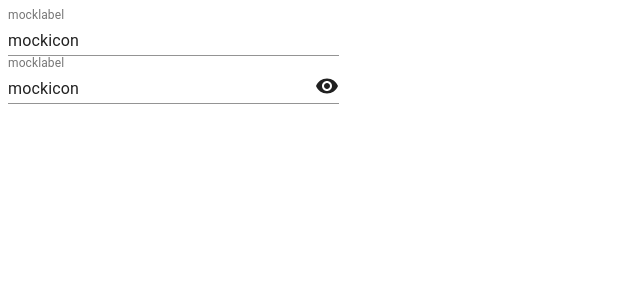
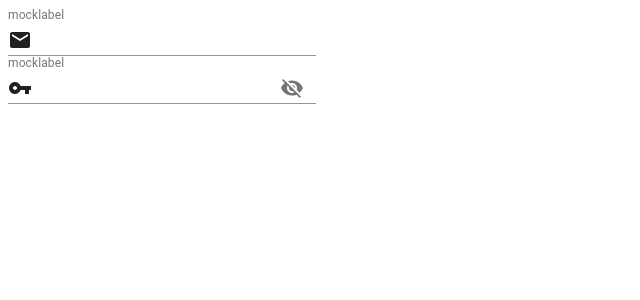
Before and after one commit to NULL-header/fec-frontend, a React app: page / in a window 1280 px wide. Shown: the top 300 px of the page, without its empty margins (0-640 px from the left). Built offline with nearby package versions, Linux system fonts and the light colour scheme.

Commit message:
update: fix bugs to ajust LoginContainer and InputPlace and ToggleEyeIcon

```diff
--- a/src/components/InputPlace/index.tsx
+++ b/src/components/InputPlace/index.tsx
@@ -3,32 +3,36 @@ import { Tooltip, TextField, InputAdornment } from "@material-ui/core";
 
 interface InputPlaceProps extends BaseComponent {
   className?: string;
-  children: JSX.Element | JSX.Element[];
+  children: React.ReactNode | React.ReactNode[];
   tip: string;
   label: string;
   type: string;
 }
 
 export const InputPlace: React.FC<InputPlaceProps> = (props) => {
-  const { startIcon, endIcon } = openItemsFromArray(
+  const { startIcon, endIconOptional } = openItemsFromArray(
     {
       startIcon: undefined,
-      endIcon: undefined,
+      endIconOptional: undefined,
     },
     props.children
   );
 
+  const endIcon =
+    endIconOptional == null ? undefined : (
+      <InputAdornment position="end">{endIconOptional}</InputAdornment>
+    );
+
   return (
     <Tooltip title={props.tip} className={props.className}>
       <TextField
+        type={props.type}
         label={props.label}
         InputProps={{
           startAdornment: (
             <InputAdornment position="start">{startIcon}</InputAdornment>
           ),
-          endAdornment: (
-            <InputAdornment position="end">{endIcon}</InputAdornment>
-          ),
+          endAdornment: endIcon,
         }}
       />
     </Tooltip>
--- a/src/components/LoginContaier/index.tsx
+++ b/src/components/LoginContaier/index.tsx
@@ -1,6 +1,8 @@
 import React, { useState } from "react";
 import { FormControl } from "@material-ui/core";
 import update from "immutability-helper";
+import VpnKey from "@material-ui/icons/VpnKey";
+import Email from "@material-ui/icons/Email";
 
 import { InputPlace } from "../InputPlace";
 import { ToggleEyeIcon } from "../ToggleEyeIcon";
@@ -11,15 +13,15 @@ interface LoginContainerProps extends BaseComponent {
 
 type History = loginFormData[];
 
-type EyeStateType = "show" | "hidden";
-
 interface loginFormData {
-  eyeState: EyeStateType;
+  isShow: boolean;
 }
 
 export const LoginContainer: React.FC<LoginContainerProps> = (props) => {
-  const [history, setHistory] = useState([{ eyeState: "show" }] as History);
+  const [history, setHistory] = useState([{ isShow: false }] as History);
   const current = history[history.length - 1];
+  const isShow = current.isShow;
+  const inputType = isShow ? "text" : "password";
 
   const insertHisotry = (arg: loginFormData) => {
     const next = update(history, { $push: [arg] });
@@ -28,46 +30,22 @@ export const LoginContainer: React.FC<LoginContainerProps> = (props) => {
 
   const onClickEye = () => {
     const next = update(current, {
-      eyeState: { $set: eyeStateGen.next().value },
+      isShow: { $set: !isShow },
     });
     insertHisotry(next);
   };
 
-  const eyeState = current.eyeState;
   return (
     <div className={props.className}>
       <FormControl>
         <InputPlace tip="mocktip" label="mocklabel" type="TextField">
-          <div>mockicon</div>
+          <Email />
         </InputPlace>
-        <InputPlace tip="mocktip" label="mocklabel" type={eyeState}>
-          <div>mockicon</div>
-          <ToggleEyeIcon {...{ onClick: onClickEye, eyeState }} />
+        <InputPlace tip="mocktip" label="mocklabel" type={inputType}>
+          <VpnKey />
+          <ToggleEyeIcon {...{ onClick: onClickEye, isShow }} />
         </InputPlace>
       </FormControl>
     </div>
   );
 };
-
-const toggleEyeStete = (arg: EyeStateType): EyeStateType => {
-  let state;
-  switch (arg) {
-    case "show":
-      state = "hidden";
-      break;
-    case "hidden":
-      state = "show";
-      break;
-    default:
-      throw new Error("It may be happened some bugs");
-  }
-  return state as EyeStateType;
-};
-
-const eyeStateGen = (function* () {
-  let value = "show" as EyeStateType;
-  while (true) {
-    const arg: EyeStateType = yield value;
-    value = toggleEyeStete(arg == null ? value : arg);
-  }
-})();
--- a/src/components/ToggleEyeIcon/index.tsx
+++ b/src/components/ToggleEyeIcon/index.tsx
@@ -1,21 +1,18 @@
 import React from "react";
 import Eye from "@material-ui/icons/Visibility";
 import OffEye from "@material-ui/icons/VisibilityOff";
-
-import { DisplayContainer } from "../DisplayContainer";
+import { IconButton } from "@material-ui/core";
 
 interface ToggleEyeIconProps extends BaseComponent {
-  eyeState: string;
+  isShow: boolean;
   onClick: () => void;
 }
 
-const eyeMap = new Map([
-  ["show", Eye],
-  ["hidden", OffEye],
-]);
-
 export const ToggleEyeIcon: React.FC<ToggleEyeIconProps> = (props) => {
+  const icon = props.isShow ? <Eye /> : <OffEye />;
   return (
-    <DisplayContainer componentMap={eyeMap} currentName={props.eyeState} />
+    <IconButton className={props.className} onClick={props.onClick}>
+      {icon}
+    </IconButton>
   );
 };
```
